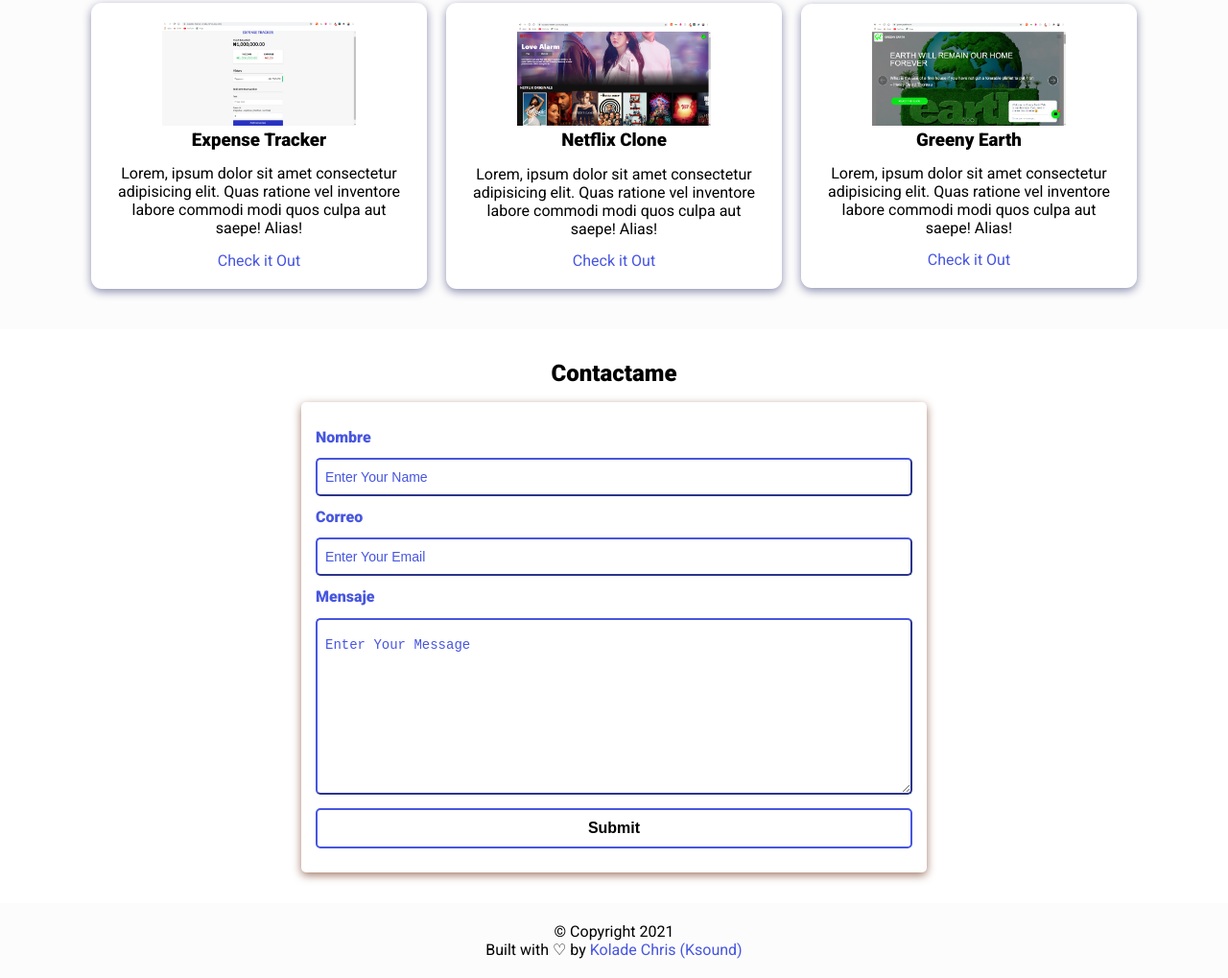
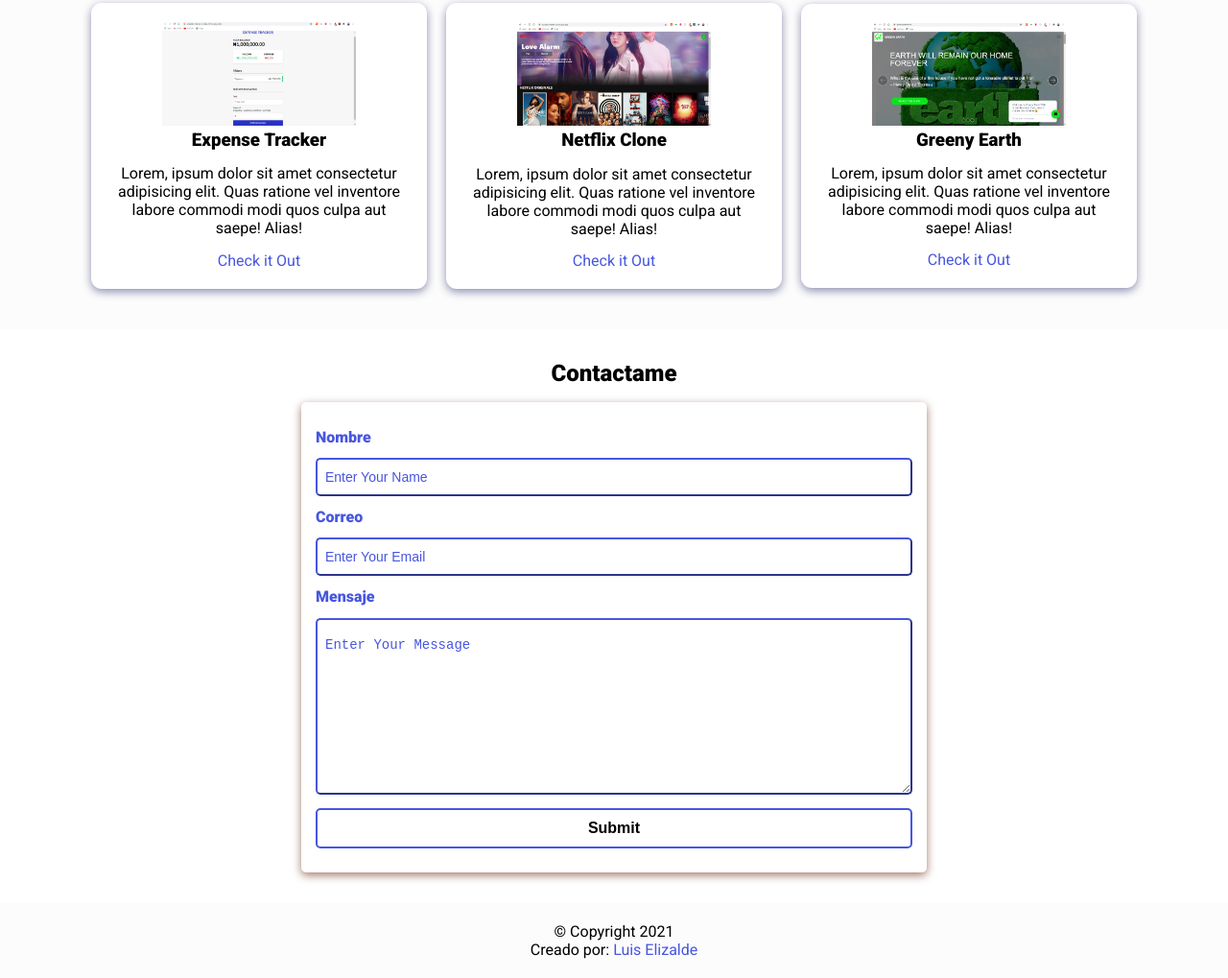
Before and after one commit to LuisElizaldeCruz/Developer-Portfolio, a plain HTML site: page index.html in a window 1280 px wide. Shown: the part 1498-2517 px from the top of the page at 96% size. Drawn offline with nearby package versions, Linux system fonts and the light colour scheme.

```diff
--- a/index.html
+++ b/index.html
@@ -276,9 +276,9 @@
     <footer>
       <p class="copy">&copy; Copyright 2021</p>
       <p class="copy">
-        Built with &#x2661; by
+        Creado por:
         <a href="https://twitter.com/koladechris" target="_blank"
-          >Kolade Chris (Ksound)</a
+          >Luis Elizalde</a
         >
       </p>
     </footer>
```
